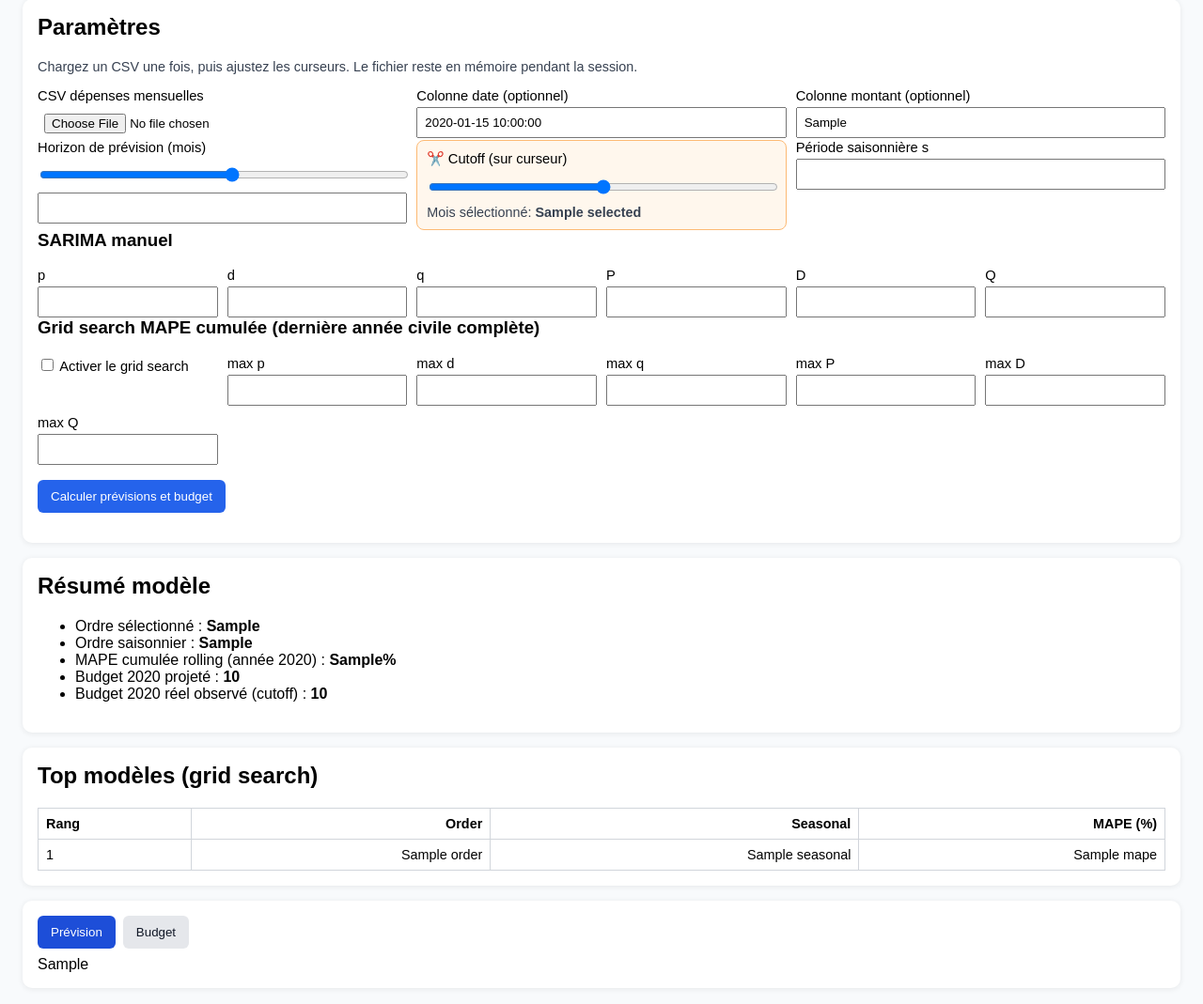
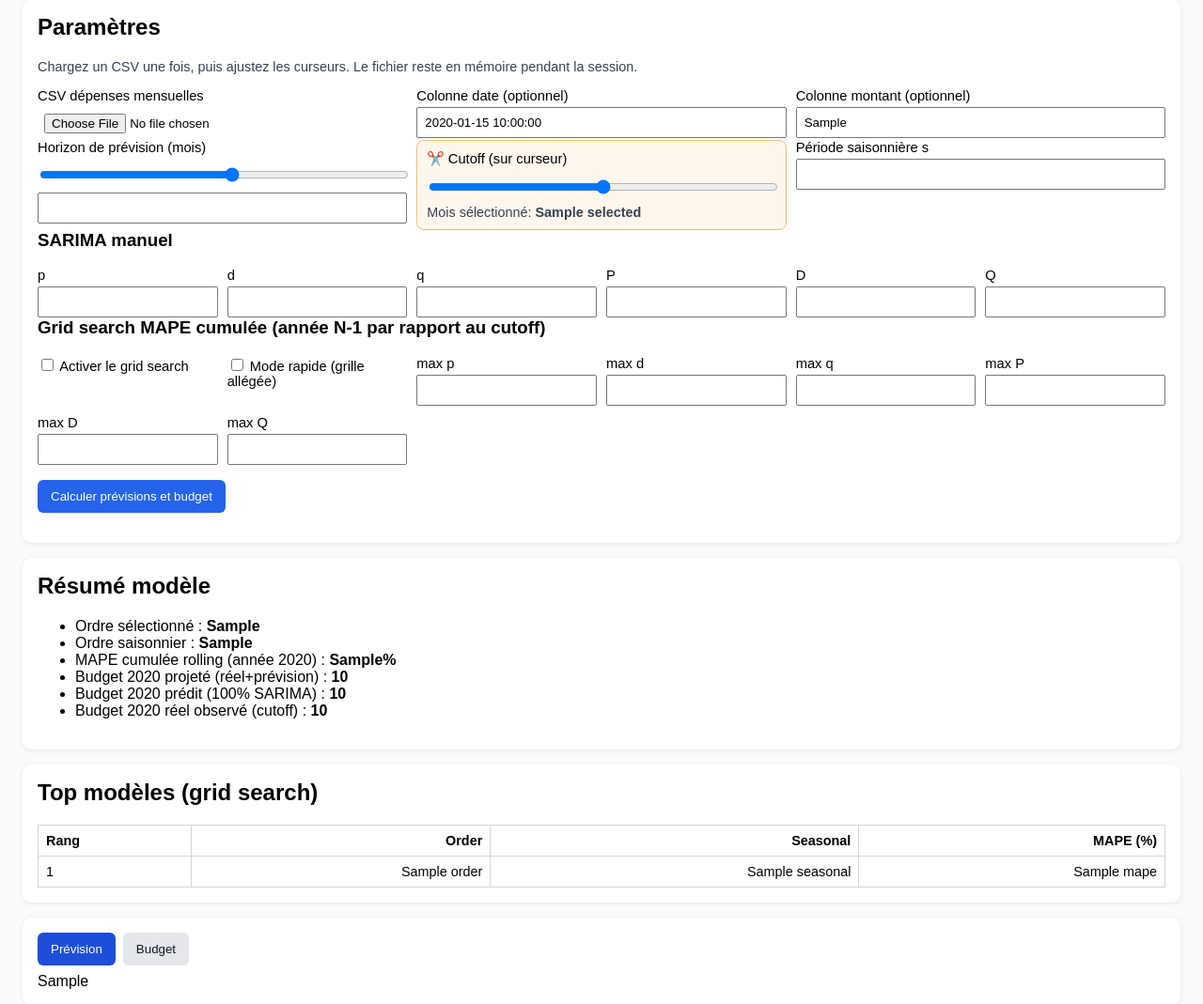
Before and after one commit to acoffignierboulogne-arch/Codex, a Flask app: template templates/index.html in a window 1280 px wide. Shown: the part 83-1152 px from the top of the page at 94% size. Before the commit the page ends 1118 px from the top, so only its background shows below. Run offline with Flask 3, Linux system fonts and the light colour scheme; the template is opened without the code that fills it: most values are stand-ins (such as "Sample title", 1, 10 or a date in 2020).

Commit message:
Aligner grid N-1 cutoff et enrichir vues réel/prédit/projeté

```diff
--- a/app.py
+++ b/app.py
@@ -18,6 +18,12 @@ MAX_GRID_COMBINATIONS = 250
 CSV_CACHE: dict[str, str] = {}
 
 
+def _format_fr(value: float | int | None, decimals: int = 2) -> str:
+    if value is None:
+        return "—"
+    return f"{value:,.{decimals}f}".replace(",", " ").replace(".", ",")
+
+
 def _normalize_label(value: str) -> str:
     normalized = unicodedata.normalize("NFKD", str(value).strip())
     normalized = "".join(ch for ch in normalized if not unicodedata.combining(ch))
@@ -25,7 +31,6 @@ def _normalize_label(value: str) -> str:
 
 
 def _parse_csv(file_content: str) -> pd.DataFrame:
-    """Parse robuste pour CSV FR (;) et EN (,), avec décimales françaises."""
     attempts = [
         {"sep": ";", "decimal": ","},
         {"sep": None, "engine": "python"},
@@ -43,7 +48,6 @@ def _parse_csv(file_content: str) -> pd.DataFrame:
 
 def _prepare_dataframe(file_content: str, date_column: str | None, value_column: str | None) -> pd.Series:
     df = _parse_csv(file_content)
-
     if df.empty:
         raise ValueError("Le fichier CSV est vide.")
 
@@ -54,25 +58,21 @@ def _prepare_dataframe(file_content: str, date_column: str | None, value_column:
         value_column = df.columns[1]
 
     if date_column not in df.columns or value_column not in df.columns:
-        # Tente une correspondance robuste (accents/majuscules/minuscules).
         normalized_map = {_normalize_label(col): col for col in df.columns}
-        date_key = _normalize_label(date_column)
-        value_key = _normalize_label(value_column)
-        date_column = normalized_map.get(date_key, date_column)
-        value_column = normalized_map.get(value_key, value_column)
+        date_column = normalized_map.get(_normalize_label(date_column), date_column)
+        value_column = normalized_map.get(_normalize_label(value_column), value_column)
 
     if date_column not in df.columns or value_column not in df.columns:
-        raise ValueError(f"Colonnes date/valeur introuvables dans le CSV. Colonnes détectées: {list(df.columns)}")
+        raise ValueError(f"Colonnes date/valeur introuvables. Colonnes détectées: {list(df.columns)}")
 
     data = df[[date_column, value_column]].copy()
     data.columns = ["date", "value"]
 
     data["date"] = pd.to_datetime(data["date"], errors="coerce")
-    value_as_str = data["value"].astype(str).str.replace(" ", "", regex=False).str.replace(" ", "", regex=False)
+    value_as_str = data["value"].astype(str).str.replace("\u00a0", "", regex=False).str.replace(" ", "", regex=False)
 
     def _fr_to_float_text(v: str) -> str:
         txt = str(v)
-        # Si virgule présente, on suppose format français: 1.234.567,89
         if "," in txt:
             txt = txt.replace(".", "")
             txt = txt.replace(",", ".")
@@ -84,98 +84,84 @@ def _prepare_dataframe(file_content: str, date_column: str | None, value_column:
     data = data.dropna()
 
     if data.empty:
-        raise ValueError("Aucune donnée exploitable après nettoyage (dates/valeurs invalides).")
+        raise ValueError("Aucune donnée exploitable après nettoyage.")
 
-    data = data.sort_values("date").set_index("date")
-    monthly = data["value"].resample("MS").sum()
-
+    monthly = data.sort_values("date").set_index("date")["value"].resample("MS").sum()
     if len(monthly) < 24:
-        raise ValueError("Il faut au moins 24 mois de données pour une prévision SARIMA fiable.")
+        raise ValueError("Il faut au moins 24 mois de données pour SARIMA.")
 
     return monthly
 
 
 def _apply_cutoff_index(series: pd.Series, cutoff_index: str | None) -> tuple[pd.Series, pd.Timestamp, int]:
-    if cutoff_index is None or cutoff_index == "":
-        idx = len(series) - 1
-    else:
-        idx = int(cutoff_index)
-
+    idx = len(series) - 1 if not cutoff_index else int(cutoff_index)
     idx = max(0, min(idx, len(series) - 1))
-    cutoff = series.index[idx]
-    filtered = series.iloc[: idx + 1]
-
-    if filtered.empty:
-        raise ValueError("Aucune donnée <= cutoff. Ajustez le curseur.")
-
-    return filtered, cutoff, idx
+    return series.iloc[: idx + 1], series.index[idx], idx
 
 
 def _sarima_forecast(series: pd.Series, periods: int, order: tuple[int, int, int], seasonal_order: tuple[int, int, int, int]):
-    model = SARIMAX(
-        series,
-        order=order,
-        seasonal_order=seasonal_order,
-        enforce_stationarity=False,
-        enforce_invertibility=False,
-    )
+    model = SARIMAX(series, order=order, seasonal_order=seasonal_order, enforce_stationarity=False, enforce_invertibility=False)
     fit = model.fit(disp=False)
-
     forecast_obj = fit.get_forecast(steps=periods)
     forecast = forecast_obj.predicted_mean
     conf = forecast_obj.conf_int()
-
     if conf.shape[1] < 2:
         raise ValueError("Intervalle de confiance inattendu (conf_int).")
-
     return fit, forecast, conf
 
 
-def _last_complete_calendar_year(series: pd.Series) -> int:
+def _resolve_target_year(series: pd.Series, cutoff_year: int) -> int:
     counts = series.groupby(series.index.year).size()
-    full_years = counts[counts == 12]
-    if full_years.empty:
-        raise ValueError("Aucune année civile complète (12 mois) trouvée pour le scoring MAPE.")
-    return int(full_years.index.max())
+    full_years = sorted(int(y) for y, c in counts.items() if c == 12 and int(y) <= cutoff_year - 1)
+    if not full_years:
+        raise ValueError("Aucune année civile complète disponible avant le cutoff pour le grid search.")
+    return full_years[-1]
 
 
 def _rolling_cumulative_mape(full_series: pd.Series, target_year: int, order: tuple[int, int, int], seasonal_order: tuple[int, int, int, int]) -> float:
     year_data = full_series[full_series.index.year == target_year]
-    if len(year_data) != 12:
-        raise ValueError("L'année cible doit contenir 12 mois réels.")
-
     actual_total = float(year_data.sum())
-    if actual_total == 0:
-        raise ValueError("Le total annuel réel est nul, la MAPE n'est pas définie.")
+    if len(year_data) != 12 or actual_total == 0:
+        raise ValueError("Année cible invalide pour la MAPE.")
 
     apes: list[float] = []
     for month_dt in sorted(year_data.index):
         train = full_series[full_series.index < month_dt]
         if len(train) < 24:
             continue
-
         remaining = 12 - month_dt.month
         _, fc, _ = _sarima_forecast(train, max(remaining, 1), order, seasonal_order)
-
         observed_ytd = float(year_data[year_data.index <= month_dt].sum())
-        predicted_rest = float(fc.iloc[:remaining].sum()) if remaining > 0 else 0.0
-        projected_total = observed_ytd + predicted_rest
-
-        ape = abs(projected_total - actual_total) / abs(actual_total) * 100
-        apes.append(ape)
+        projected_total = observed_ytd + (float(fc.iloc[:remaining].sum()) if remaining > 0 else 0.0)
+        apes.append(abs(projected_total - actual_total) / abs(actual_total) * 100)
 
     if not apes:
-        raise ValueError("Pas assez d'historique pour calculer la MAPE cumulée rolling.")
-
+        raise ValueError("Pas assez d'historique pour calculer la MAPE cumulée.")
     return float(sum(apes) / len(apes))
 
 
-def _grid_search(series: pd.Series, seasonal_period: int, max_p: int, max_d: int, max_q: int, max_P: int, max_D: int, max_Q: int):
-    target_year = _last_complete_calendar_year(series)
+def _grid_values(max_value: int, fast_mode: bool) -> list[int]:
+    if max_value <= 0:
+        return [0]
+    if not fast_mode:
+        return list(range(max_value + 1))
+    vals = {0, max_value}
+    if max_value >= 2:
+        vals.add(max_value // 2)
+    return sorted(vals)
 
-    combos = list(product(range(max_p + 1), range(max_d + 1), range(max_q + 1), range(max_P + 1), range(max_D + 1), range(max_Q + 1)))
+
+def _grid_search(series: pd.Series, target_year: int, seasonal_period: int, max_p: int, max_d: int, max_q: int, max_P: int, max_D: int, max_Q: int, fast_mode: bool):
+    p_vals = _grid_values(max_p, fast_mode)
+    d_vals = _grid_values(max_d, fast_mode)
+    q_vals = _grid_values(max_q, fast_mode)
+    P_vals = _grid_values(max_P, fast_mode)
+    D_vals = _grid_values(max_D, fast_mode)
+    Q_vals = _grid_values(max_Q, fast_mode)
+
+    combos = list(product(p_vals, d_vals, q_vals, P_vals, D_vals, Q_vals))
     if len(combos) > MAX_GRID_COMBINATIONS:
-        raise ValueError(f"Trop de combinaisons ({len(combos)}). Réduisez les bornes (max {MAX_GRID_COMBINATIONS}).")
+        raise ValueError(f"Trop de combinaisons ({len(combos)}). Réduisez les bornes.")
 
     results: list[dict] = []
     for p, d, q, P, D, Q in combos:
@@ -187,82 +173,61 @@ def _grid_search(series: pd.Series, seasonal_period: int, max_p: int, max_d: int
         except Exception:
             continue
 
-    results.sort(
-        key=lambda item: (
-            item["mape"],
-            sum(item["order"]) + sum(item["seasonal"][:3]),
-            item["order"],
-            item["seasonal"],
-        )
-    )
-    return target_year, results, len(combos)
+    results.sort(key=lambda item: (item["mape"], sum(item["order"]) + sum(item["seasonal"][:3]), item["order"], item["seasonal"]))
+    return results, len(combos)
 
 
-def _build_forecast_figure(history: pd.Series, forecast: pd.Series, conf_int: pd.DataFrame, cutoff: pd.Timestamp) -> str:
+def _build_forecast_figure(history: pd.Series, forecast: pd.Series, conf_int: pd.DataFrame, fitted: pd.Series, cutoff: pd.Timestamp) -> str:
     fig = go.Figure()
-
-    fig.add_trace(go.Scatter(x=history.index, y=history.values, mode="lines+markers", name="Historique (jusqu'au cutoff)"))
-    fig.add_trace(go.Scatter(x=forecast.index, y=forecast.values, mode="lines+markers", name="Prévision", line=dict(dash="dash")))
+    fig.add_trace(go.Scatter(x=history.index, y=history.values, mode="lines+markers", name="Réel"))
+    fig.add_trace(go.Scatter(x=fitted.index, y=fitted.values, mode="lines", name="Ajusté (in-sample)", line=dict(color="#16a34a")))
+    fig.add_trace(go.Scatter(x=forecast.index, y=forecast.values, mode="lines+markers", name="Prévision (horizon)", line=dict(dash="dash")))
 
     lower_col = conf_int.columns[0]
     upper_col = conf_int.columns[1]
     fig.add_trace(go.Scatter(x=forecast.index, y=conf_int[upper_col], mode="lines", line=dict(width=0), showlegend=False))
-    fig.add_trace(
-        go.Scatter(
-            x=forecast.index,
-            y=conf_int[lower_col],
-            mode="lines",
-            line=dict(width=0),
-            fill="tonexty",
-            fillcolor="rgba(99, 110, 250, 0.2)",
-            name="Intervalle de confiance",
-        )
-    )
+    fig.add_trace(go.Scatter(x=forecast.index, y=conf_int[lower_col], mode="lines", line=dict(width=0), fill="tonexty", fillcolor="rgba(99,110,250,0.2)", name="Intervalle"))
 
     fig.add_vline(x=cutoff, line_width=2, line_dash="dot", line_color="#f97316")
-    fig.update_layout(
-        title="Prévision des dépenses mensuelles (SARIMA)",
-        xaxis_title="Date",
-        yaxis_title="Montant",
-        template="plotly_white",
-        xaxis=dict(rangeslider=dict(visible=True)),
-    )
+    fig.update_layout(title="Prévision SARIMA", xaxis_title="Date", yaxis_title="Montant", template="plotly_white", xaxis=dict(rangeslider=dict(visible=True)))
     return fig.to_html(full_html=False, include_plotlyjs="cdn")
 
 
-def _build_budget_projection(history: pd.Series, forecast: pd.Series, year: int) -> tuple[pd.DataFrame, float, float]:
+def _build_budget_projection(history: pd.Series, forecast: pd.Series, year: int) -> tuple[pd.DataFrame, float, float, float]:
     labels = ["Jan", "Fév", "Mar", "Avr", "Mai", "Juin", "Juil", "Aoû", "Sep", "Oct", "Nov", "Déc"]
     real_year = history[history.index.year == year]
     real_by_month = real_year.groupby(real_year.index.month).sum().to_dict()
     fc_year = forecast[forecast.index.year == year]
     fc_by_month = fc_year.groupby(fc_year.index.month).sum().to_dict()
 
-    cumul_real = 0.0
-    cumul_projected = 0.0
+    cumul_real = cumul_projected = cumul_predicted = 0.0
     rows = []
-
     for month in range(1, 13):
         real_val = float(real_by_month.get(month, 0.0))
-        projected_val = real_val if real_val != 0 else float(fc_by_month.get(month, 0.0))
+        pure_pred = float(fc_by_month.get(month, 0.0))
+        projected_val = real_val if real_val != 0 else pure_pred
+
         cumul_real += real_val
         cumul_projected += projected_val
+        cumul_predicted += pure_pred
 
-        rows.append(
-            {
-                "Mois": labels[month - 1],
-                "Réel": round(real_val, 2),
-                "Projeté": round(projected_val, 2),
-                "Cumul réel": round(cumul_real, 2),
-                "Cumul projeté": round(cumul_projected, 2),
-            }
-        )
+        rows.append({
+            "Mois": labels[month - 1],
+            "Réel": real_val,
+            "Prédit": pure_pred,
+            "Projeté": projected_val,
+            "Cumul réel": cumul_real,
+            "Cumul prédit": cumul_predicted,
+            "Cumul projeté": cumul_projected,
+        })
 
-    return pd.DataFrame(rows), round(cumul_projected, 2), round(cumul_real, 2)
+    return pd.DataFrame(rows), round(cumul_projected, 2), round(cumul_real, 2), round(cumul_predicted, 2)
 
 
 def _build_budget_figure(yearly_df: pd.DataFrame, year: int) -> str:
     fig = go.Figure()
     fig.add_trace(go.Bar(x=yearly_df["Mois"], y=yearly_df["Cumul réel"], name="Cumul réel"))
+    fig.add_trace(go.Scatter(x=yearly_df["Mois"], y=yearly_df["Cumul prédit"], mode="lines+markers", name="Cumul prédit"))
     fig.add_trace(go.Scatter(x=yearly_df["Mois"], y=yearly_df["Cumul projeté"], mode="lines+markers", name="Cumul projeté"))
     fig.update_layout(title=f"Budget annuel projeté - {year}", xaxis_title="Mois", yaxis_title="Montant cumulé", template="plotly_white")
     return fig.to_html(full_html=False, include_plotlyjs=False)
@@ -286,35 +251,17 @@ def _set_cached_csv(client_id: str, content: str) -> None:
 
 @app.route("/", methods=["GET", "POST"])
 def index():
-    forecast_graph_html = None
-    budget_graph_html = None
-    budget_table = None
-    top_models = None
-    metrics = None
-    error = None
-    warning = None
+    forecast_graph_html = budget_graph_html = None
+    budget_table = top_models = metrics = None
+    error = warning = None
 
     defaults = {
         "forecast_periods": "6",
         "cutoff_index": "",
         "cutoff_month": "",
-        "p": "1",
-        "d": "1",
-        "q": "1",
-        "P": "1",
-        "D": "1",
-        "Q": "1",
-        "s": "12",
-        "max_p": "2",
-        "max_d": "1",
-        "max_q": "2",
-        "max_P": "1",
-        "max_D": "1",
-        "max_Q": "1",
-        "date_column": "",
-        "value_column": "",
-        "run_grid_search": "on",
-        "csv_cached": "",
+        "p": "1", "d": "1", "q": "1", "P": "1", "D": "1", "Q": "1", "s": "12",
+        "max_p": "2", "max_d": "1", "max_q": "2", "max_P": "1", "max_D": "1", "max_Q": "1",
+        "date_column": "", "value_column": "", "run_grid_search": "on", "grid_fast": "on", "csv_cached": "",
     }
     cutoff_slider = None
 
@@ -338,16 +285,15 @@ def index():
             elif cached_csv:
                 file_content = cached_csv
             else:
-                raise ValueError("Veuillez importer un fichier CSV au moins une fois (ensuite il sera conservé en mémoire).")
+                raise ValueError("Veuillez importer un fichier CSV au moins une fois.")
 
             series = _prepare_dataframe(file_content, form_data["date_column"] or None, form_data["value_column"] or None)
             history, cutoff, cutoff_idx = _apply_cutoff_index(series, form_data["cutoff_index"])
-            cutoff_labels = [dt.strftime("%Y-%m") for dt in series.index]
             cutoff_slider = {
                 "min": 0,
                 "max": len(series) - 1,
                 "value": cutoff_idx,
-                "labels": cutoff_labels,
+                "labels": [dt.strftime("%Y-%m") for dt in series.index],
                 "selected": cutoff.strftime("%Y-%m"),
             }
 
@@ -355,11 +301,15 @@ def index():
             order = (int(form_data["p"]), int(form_data["d"]), int(form_data["q"]))
             seasonal_period = max(2, int(form_data["s"]))
             seasonal = (int(form_data["P"]), int(form_data["D"]), int(form_data["Q"]), seasonal_period)
+
             run_grid = request.form.get("run_grid_search") == "on"
+            fast_mode = request.form.get("grid_fast") == "on"
 
             if run_grid:
-                target_year, gs_results, tested = _grid_search(
+                target_year = _resolve_target_year(history, cutoff.year)
+                gs_results, tested = _grid_search(
                     history,
+                    target_year,
                     seasonal_period,
                     int(form_data["max_p"]),
                     int(form_data["max_d"]),
@@ -367,44 +317,45 @@ def index():
                     int(form_data["max_P"]),
                     int(form_data["max_D"]),
                     int(form_data["max_Q"]),
+                    fast_mode,
                 )
                 if gs_results:
                     best = gs_results[0]
-                    order = best["order"]
-                    seasonal = best["seasonal"]
+                    order, seasonal = best["order"], best["seasonal"]
                     top_models = [
                         {
                             "rank": i + 1,
                             "order": str(item["order"]),
                             "seasonal": str(item["seasonal"]),
-                            "mape": round(item["mape"], 3),
+                            "mape": _format_fr(item["mape"], 3),
                         }
                         for i, item in enumerate(gs_results[:10])
                     ]
                     metrics = {
                         "target_year": target_year,
-                        "best_mape": round(best["mape"], 3),
+                        "best_mape": _format_fr(best["mape"], 3),
                         "selected_order": str(order),
                         "selected_seasonal": str(seasonal),
                     }
                 else:
-                    warning = (
-                        f"Grid search: aucun modèle n'a convergé sur {tested} combinaisons. "
-                        "On conserve les paramètres manuels saisis (essayez de réduire les bornes max)."
-                    )
+                    warning = f"Grid search: aucun modèle n'a convergé sur {tested} combinaisons. Paramètres manuels conservés."
 
             months_to_year_end = max(0, 12 - cutoff.month)
             needed_steps = max(periods, months_to_year_end)
 
-            _, forecast, conf_int = _sarima_forecast(history, needed_steps, order, seasonal)
+            fit, forecast, conf_int = _sarima_forecast(history, needed_steps, order, seasonal)
             shown_forecast = forecast.iloc[:periods]
             shown_conf = conf_int.iloc[:periods]
-            forecast_graph_html = _build_forecast_figure(history, shown_forecast, shown_conf, cutoff)
+            fitted = fit.fittedvalues.reindex(history.index)
+            forecast_graph_html = _build_forecast_figure(history, shown_forecast, shown_conf, fitted, cutoff)
 
             budget_year = cutoff.year
-            budget_df, projected_total, actual_total = _build_budget_projection(history, forecast, budget_year)
+            budget_df, projected_total, actual_total, predicted_total = _build_budget_projection(history, forecast, budget_year)
             budget_graph_html = _build_budget_figure(budget_df, budget_year)
-            budget_table = budget_df.to_dict(orient="records")
+
+            budget_table = []
+            for row in budget_df.to_dict(orient="records"):
+                budget_table.append({k: (_format_fr(v, 2) if isinstance(v, (int, float)) else v) for k, v in row.items()})
 
             if metrics is None:
                 metrics = {
@@ -414,13 +365,21 @@ def index():
                     "selected_seasonal": str(seasonal),
                 }
 
-            metrics.update({"budget_year": budget_year, "projected_total": projected_total, "actual_total": actual_total})
+            metrics.update(
+                {
+                    "budget_year": budget_year,
+                    "projected_total": _format_fr(projected_total, 2),
+                    "actual_total": _format_fr(actual_total, 2),
+                    "predicted_total": _format_fr(predicted_total, 2),
+                }
+            )
 
             form_data["csv_cached"] = "1"
             form_data["cutoff_index"] = str(cutoff_idx)
             form_data["cutoff_month"] = cutoff.strftime("%Y-%m")
             defaults.update(form_data)
             defaults["run_grid_search"] = "on" if run_grid else ""
+            defaults["grid_fast"] = "on" if fast_mode else ""
         except Exception as exc:  # noqa: BLE001
             error = str(exc)
             defaults.update(form_data)
@@ -445,7 +404,6 @@ def index():
 
 
 if __name__ == "__main__":
-    # Spyder/%runfile: éviter SystemExit lié au watchdog du reloader.
     url = "http://127.0.0.1:5000"
 
     def _open_browser() -> None:
--- a/templates/index.html
+++ b/templates/index.html
@@ -91,10 +91,13 @@
         <div><label>Q</label><input type="number" min="0" name="Q" value="{{ defaults.Q }}" /></div>
       </div>
 
-      <h3>Grid search MAPE cumulée (dernière année civile complète)</h3>
+      <h3>Grid search MAPE cumulée (année N-1 par rapport au cutoff)</h3>
       <div class="grid">
         <div>
           <label><input type="checkbox" name="run_grid_search" {% if defaults.run_grid_search == 'on' %}checked{% endif %} /> Activer le grid search</label>
+        </div>
+        <div>
+          <label><input type="checkbox" name="grid_fast" {% if defaults.grid_fast == 'on' %}checked{% endif %} /> Mode rapide (grille allégée)</label>
         </div>
         <div><label>max p</label><input type="number" min="0" name="max_p" value="{{ defaults.max_p }}" /></div>
         <div><label>max d</label><input type="number" min="0" name="max_d" value="{{ defaults.max_d }}" /></div>
@@ -116,7 +119,8 @@
           {% if metrics.best_mape is not none %}
             <li>MAPE cumulée rolling (année {{ metrics.target_year }}) : <strong>{{ metrics.best_mape }}%</strong></li>
           {% endif %}
-          <li>Budget {{ metrics.budget_year }} projeté : <strong>{{ metrics.projected_total }}</strong></li>
+          <li>Budget {{ metrics.budget_year }} projeté (réel+prévision) : <strong>{{ metrics.projected_total }}</strong></li>
+          <li>Budget {{ metrics.budget_year }} prédit (100% SARIMA) : <strong>{{ metrics.predicted_total }}</strong></li>
           <li>Budget {{ metrics.budget_year }} réel observé (cutoff) : <strong>{{ metrics.actual_total }}</strong></li>
         </ul>
       </div>
@@ -158,7 +162,7 @@
             <table>
               <thead>
                 <tr>
-                  <th>Mois</th><th>Réel</th><th>Projeté</th><th>Cumul réel</th><th>Cumul projeté</th>
+                  <th>Mois</th><th>Réel</th><th>Prédit</th><th>Projeté</th><th>Cumul réel</th><th>Cumul prédit</th><th>Cumul projeté</th>
                 </tr>
               </thead>
               <tbody>
@@ -166,8 +170,10 @@
                   <tr>
                     <td>{{ row['Mois'] }}</td>
                     <td>{{ row['Réel'] }}</td>
+                    <td>{{ row['Prédit'] }}</td>
                     <td>{{ row['Projeté'] }}</td>
                     <td>{{ row['Cumul réel'] }}</td>
+                    <td>{{ row['Cumul prédit'] }}</td>
                     <td>{{ row['Cumul projeté'] }}</td>
                   </tr>
                 {% endfor %}
```
Also changed, not shown: README.md.
